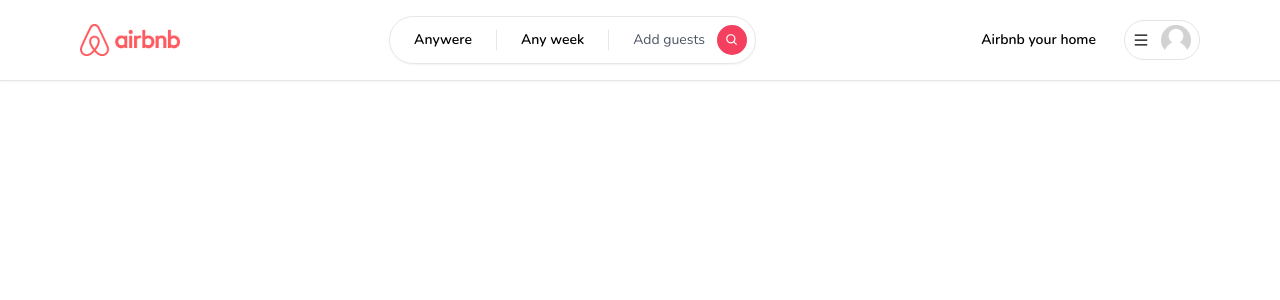
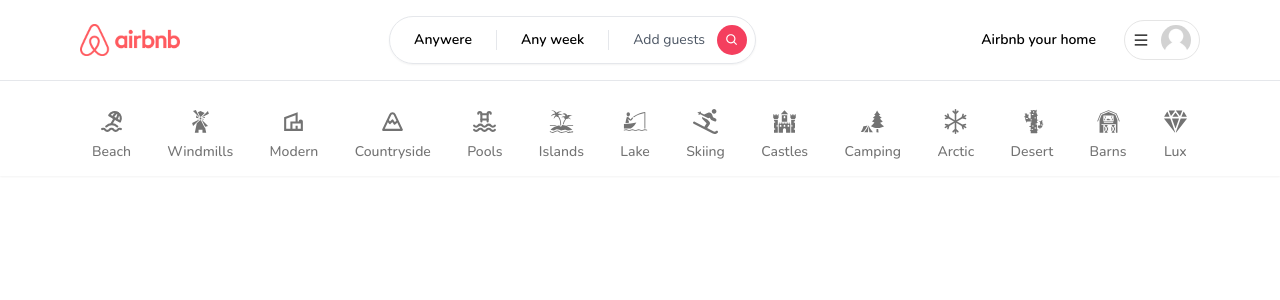
Before and after one commit to alexandrearaujoo/airbnb-clone, a Next.js app: page / in a window 1280 px wide. Shown: the top 300 px of the page. Built offline with nearby package versions, Linux system fonts and the light colour scheme; no server answers.

Commit message:
feat: categories UI

```diff
--- a/package.json
+++ b/package.json
@@ -24,6 +24,7 @@
     "next": "13.2.4",
     "next-auth": "^4.20.1",
     "postcss": "^8.4.21",
+    "query-string": "^8.1.0",
     "react": "18.2.0",
     "react-dom": "18.2.0",
     "react-hook-form": "^7.43.9",
--- a/src/components/Avatar.tsx
+++ b/src/components/Avatar.tsx
@@ -2,14 +2,14 @@
 
 import Image from 'next/image';
 
-const Avatar = ({ src }: { src: string }) => {
+const Avatar = ({ src }: { src: string | null | undefined }) => {
   return (
     <Image
       className="rounded-full"
       height={30}
       width={30}
       alt="Avatar"
-      src={src}
+      src={src || '/images/placeholder.jpg'}
     />
   );
 };
--- /dev/null
+++ b/src/components/CategoryBox.tsx
@@ -0,0 +1,59 @@
+'use client';
+
+import { useRouter, useSearchParams } from 'next/navigation';
+import { useCallback } from 'react';
+import { IconType } from 'react-icons';
+
+import qs from 'query-string';
+
+interface CategoryBoxProps {
+  label: string;
+  icon: IconType;
+  selected?: boolean;
+}
+
+const CategoryBox = ({ icon: Icon, label, selected }: CategoryBoxProps) => {
+  const router = useRouter();
+  const params = useSearchParams();
+
+  const handleClick = useCallback(() => {
+    let currentQuery = {};
+
+    if (params) {
+      currentQuery = qs.parse(params.toString());
+    }
+
+    const updatedQuery: any = {
+      ...currentQuery,
+      category: label
+    };
+
+    if (params?.get('category') === label) {
+      delete updatedQuery.category;
+    }
+
+    const url = qs.stringifyUrl(
+      { url: '/', query: updatedQuery },
+      { skipNull: true }
+    );
+
+    router.push(url);
+  }, [label, params, router]);
+
+  return (
+    <li
+      onClick={handleClick}
+      className={`flex flex-col items-center justify-center gap-2 p-3 border-b-2 hover:text-neutral-800 transition cursor-pointer
+      ${
+        selected
+          ? 'border-b-neutral-800 text-neutral-800'
+          : 'border-transparent text-neutral-500'
+      }`}
+    >
+      <Icon size={25} />
+      <p className="font-medium text-sm">{label}</p>
+    </li>
+  );
+};
+
+export default CategoryBox;
--- a/src/components/Modals/LoginModal.tsx
+++ b/src/components/Modals/LoginModal.tsx
@@ -13,7 +13,7 @@
 import Modal from './Modal';
 
 import { useLoginModal } from '@/hooks/useLoginModal';
-import { LoginProps, LoginSchema } from '@/schemas/login';
+import { LoginProps, loginSchema } from '@/schemas/login';
 import { zodResolver } from '@hookform/resolvers/zod';
 
 const LoginModal = () => {
@@ -25,7 +25,7 @@
     handleSubmit,
     formState: { errors, isSubmitting }
   } = useForm<LoginProps>({
-    resolver: zodResolver(LoginSchema),
+    resolver: zodResolver(loginSchema),
     mode: 'all'
   });
 
--- /dev/null
+++ b/src/components/Navbar/Categories.tsx
@@ -0,0 +1,35 @@
+'use client';
+
+import { usePathname, useSearchParams } from 'next/navigation';
+
+import CategoryBox from '../CategoryBox';
+import Container from '../Container';
+
+import { categories } from '@/data/categories';
+
+const Categories = () => {
+  const params = useSearchParams();
+  const category = params?.get('category');
+  const pathname = usePathname();
+
+  const isMainPage = pathname === '/';
+
+  if (!isMainPage) return null;
+
+  return (
+    <Container>
+      <ul className="pt-4 flex items-center justify-between overflow-x-auto">
+        {categories.map(({ label, icon }) => (
+          <CategoryBox
+            key={label}
+            label={label}
+            selected={category === label}
+            icon={icon}
+          />
+        ))}
+      </ul>
+    </Container>
+  );
+};
+
+export default Categories;
--- a/src/components/Navbar/Navbar.tsx
+++ b/src/components/Navbar/Navbar.tsx
@@ -1,6 +1,7 @@
 'use client';
 
 import Container from '../Container';
+import Categories from './Categories';
 import Logo from './Logo';
 import Search from './Search';
 import UserMenu from './UserMenu';
@@ -23,6 +24,7 @@
           </div>
         </Container>
       </div>
+      <Categories />
     </nav>
   );
 };
--- a/src/components/Navbar/UserMenu.tsx
+++ b/src/components/Navbar/UserMenu.tsx
@@ -41,13 +41,7 @@
         >
           <AiOutlineMenu />
           <div className="hidden md:block">
-            <Avatar
-              src={
-                currentUser?.image
-                  ? currentUser.image
-                  : '/images/placeholder.jpg'
-              }
-            />
+            <Avatar src={currentUser?.image} />
           </div>
         </button>
       </div>
--- /dev/null
+++ b/src/data/categories.ts
@@ -0,0 +1,87 @@
+import { BsSnow } from 'react-icons/bs';
+import { FaSkiing } from 'react-icons/fa';
+import {
+  GiBarn,
+  GiBoatFishing,
+  GiCactus,
+  GiCastle,
+  GiForestCamp,
+  GiIsland,
+  GiWindmill
+} from 'react-icons/gi';
+import { IoDiamond } from 'react-icons/io5';
+import { MdOutlineVilla } from 'react-icons/md';
+import { TbBeach, TbMountain, TbPool } from 'react-icons/tb';
+
+export const categories = [
+  {
+    label: 'Beach',
+    icon: TbBeach,
+    description: 'This property is close to the beach!'
+  },
+  {
+    label: 'Windmills',
+    icon: GiWindmill,
+    description: 'This property has close windmills!'
+  },
+  {
+    label: 'Modern',
+    icon: MdOutlineVilla,
+    description: 'This property is modern!'
+  },
+  {
+    label: 'Countryside',
+    icon: TbMountain,
+    description: 'This property is in the countryside!'
+  },
+  {
+    label: 'Pools',
+    icon: TbPool,
+    description: 'This property has a pool!'
+  },
+  {
+    label: 'Islands',
+    icon: GiIsland,
+    description: 'This property is on an island!'
+  },
+  {
+    label: 'Lake',
+    icon: GiBoatFishing,
+    description: 'This property is close to a lake!'
+  },
+  {
+    label: 'Skiing',
+    icon: FaSkiing,
+    description: 'This property has skiing activities!'
+  },
+  {
+    label: 'Castles',
+    icon: GiCastle,
+    description: 'This property is in a castle!'
+  },
+  {
+    label: 'Camping',
+    icon: GiForestCamp,
+    description: 'This property has camping activities!'
+  },
+  {
+    label: 'Arctic',
+    icon: BsSnow,
+    description: 'This property is in arctic environment!'
+  },
+  {
+    label: 'Desert',
+    icon: GiCactus,
+    description: 'This property is in the desert!'
+  },
+  {
+    label: 'Barns',
+    icon: GiBarn,
+    description: 'This property is in a barn!'
+  },
+  {
+    label: 'Lux',
+    icon: IoDiamond,
+    description: 'This property is brand new and luxurious!'
+  }
+];
--- a/src/schemas/login.ts
+++ b/src/schemas/login.ts
@@ -1,8 +1,8 @@
 import { z } from 'zod';
 
-export type LoginProps = z.infer<typeof LoginSchema>;
+export type LoginProps = z.infer<typeof loginSchema>;
 
-export const LoginSchema = z.object({
+export const loginSchema = z.object({
   email: z.string().email('Invalid email'),
   password: z.string({ required_error: 'This field is required' })
 });
```
Also changed, not shown: 1 other file (tests, documents, lock files or other folders).
